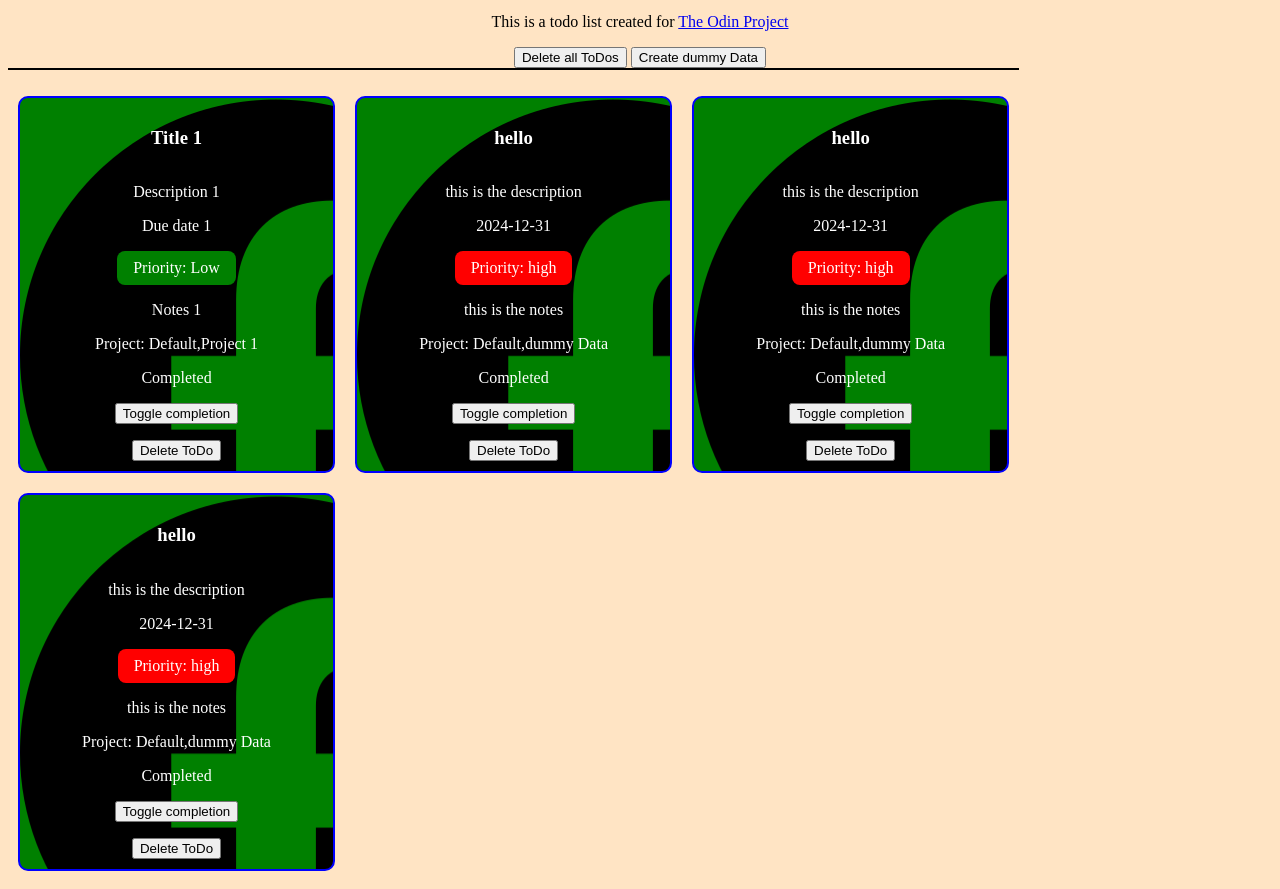
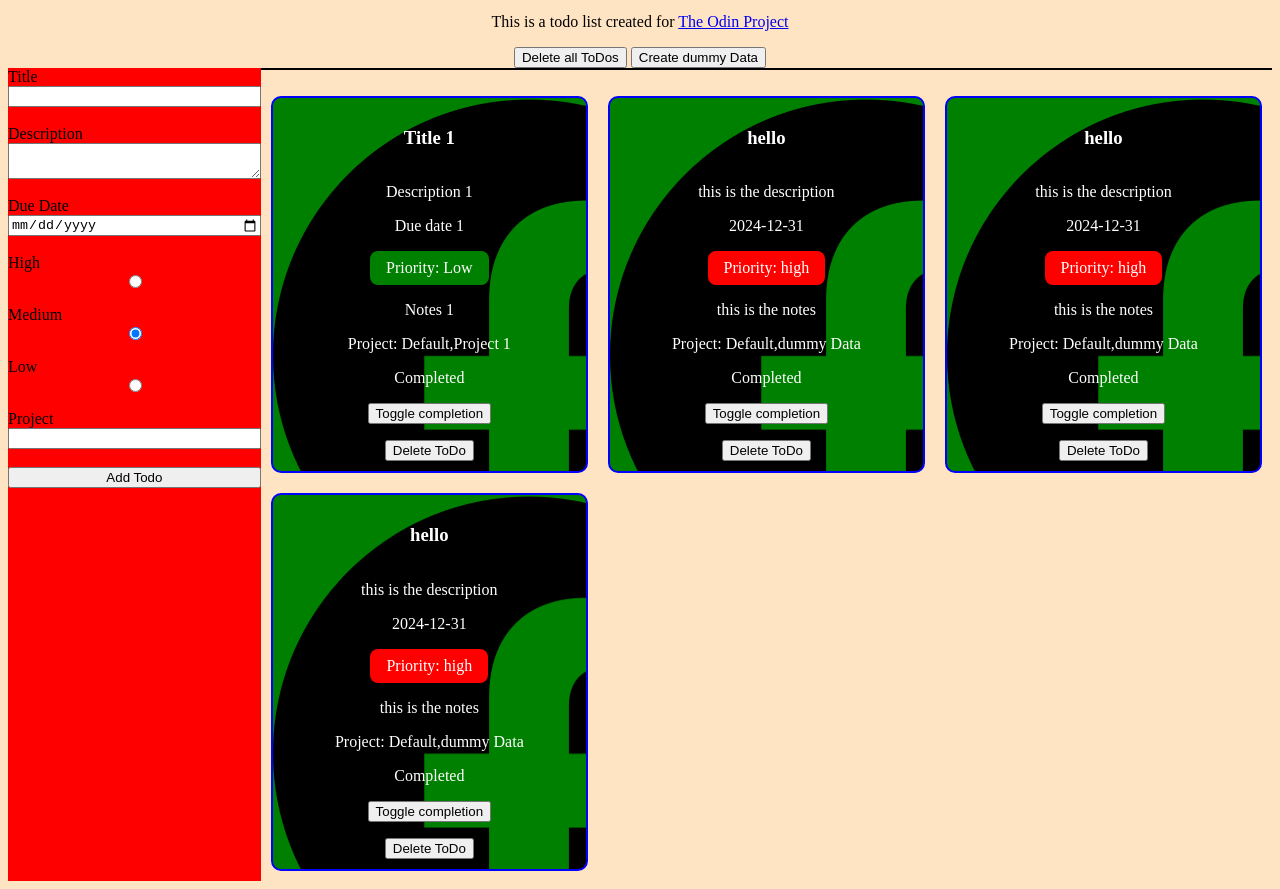
Before and after one commit to SergioNR/TOP-todoList, a website built with webpack: page dist/index.html in a window 1280 px wide. Shown: the part 48-937 px from the top of the page. Built offline with nearby package versions, Linux system fonts and the light colour scheme.

Commit message:
ADD form for new todo - only visuals

```diff
--- a/dist/index.html
+++ b/dist/index.html
@@ -6,6 +6,7 @@
     <title>SNR - Asset Management</title>
 
     <script defer src="bundle.js"></script>
+    <link rel="stylesheet" href="../styles.css" />
   </head>
   <body>
     <div class="header">
@@ -20,8 +21,55 @@
       </div>
     </div>
 
-    <div class="todoListContainer"></div>
+    <div class="two-containers">
+      <div class="todoFormContainer">
+        <form action="" class="todoForm" id="newTodoForm">
 
-    <link rel="stylesheet" href="../styles.css" />
+
+
+          <label for="newTodoTitle">Title</label>
+          <input type="text" name="newTodoTitle" id="newTodoTitle">
+
+          <br>
+
+          <label for="todoDescription">Description</label>
+          <textarea name="todoDescription" id=""></textarea>
+          <br>
+
+          <label for="todoDueDate">Due Date</label>
+          <input type="date" name="todoDueDate" id="todoDueDate">
+
+          <br>
+
+          <label for="priorityHigh">High</label>
+          <input type="radio" id="priorityHigh" name="todoPriority" value="high">
+
+          <br>
+
+          <label for="priorityMedium">Medium</label>
+          <input type="radio" id="priorityMedium" name="todoPriority" value="low" checked>
+
+          <br>
+
+          <label for="priorityLow">Low </label>
+          <input type="radio" id="priorityLow" name="todoPriority" value="low">
+
+          <br>
+
+          <label for="newTodoProject">Project</label>
+          <input type="text" name="Project" id="newTodoProject">
+
+          <br>
+
+
+
+          <button type="submit">Add Todo</button>
+        </form>
+      </div>
+      <div class="todoListContainer"></div>
+
+    </div>
+
+
   </body>
 </html>
```
